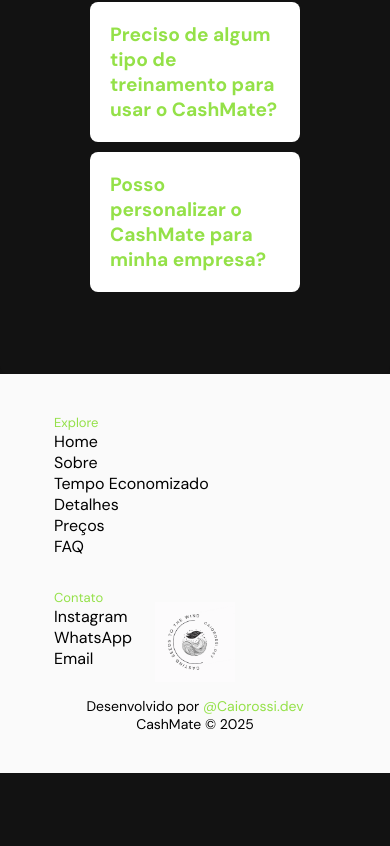
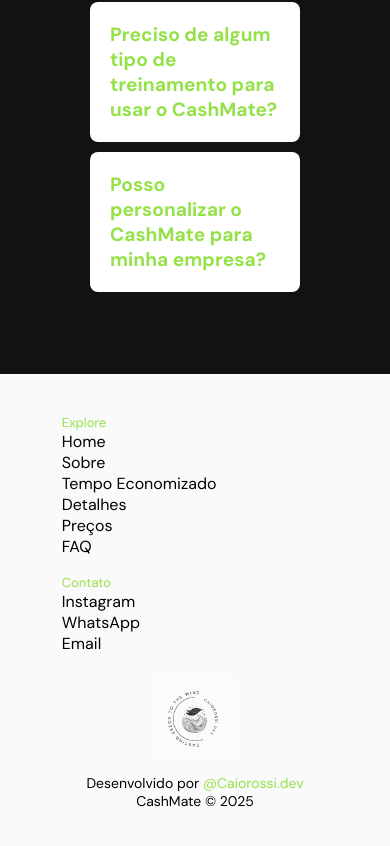
Before and after one commit to Caiorossi00/CashMate-Home, a React (Create React App) app: page / in a window 390 px wide. Shown: the part 5433-6279 px from the top of the page. Before the commit the page ends 6206 px from the top, so only its background shows below. Built offline with nearby package versions, Linux system fonts and the light colour scheme.

Commit message:
footer responsivo

```diff
--- a/src/components/Footer/CashMateFooter.css
+++ b/src/components/Footer/CashMateFooter.css
@@ -69,12 +69,17 @@ footer {
 
 @media (max-width: 768px) {
   .footer-container {
-    gap: 2em;
-    margin: 0 10%;
+    display: flex;
+    flex-direction: column;
+    gap: 2vh;
   }
 
   .footer-logo {
     width: 80px;
     margin-bottom: 15px;
   }
+
+  .footer-bottom {
+    margin-top: 3vh;
+  }
 }
```
